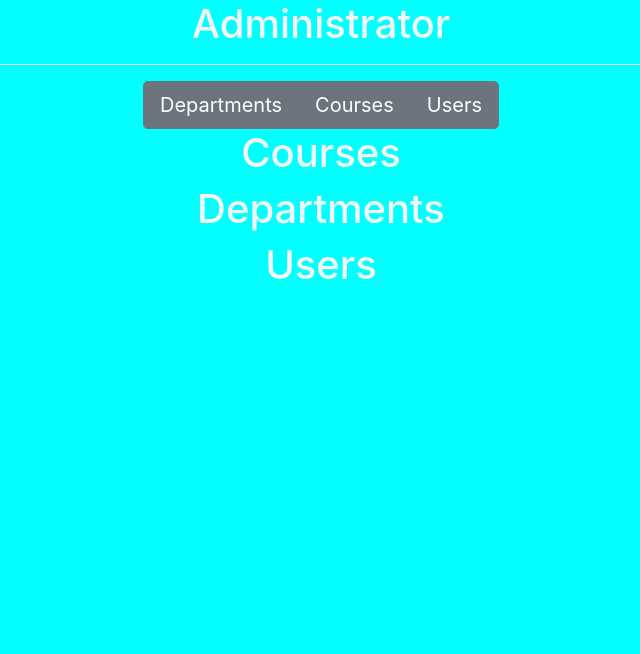
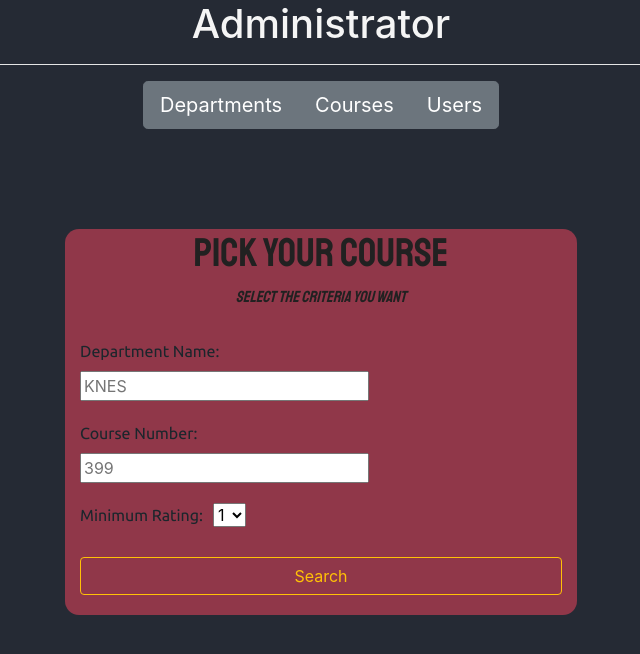
Before and after one commit to elliotcho/Rate-My-Courses, a React (Create React App) app in the folder client/: page /admin in a window 1280 px wide. Shown: the top 654 px of the page, without its empty margins (319-959 px from the left). Built offline with nearby package versions, Linux system fonts and the light colour scheme.

Commit message:
pick-a-course

```diff
--- a/client/public/index.html
+++ b/client/public/index.html
@@ -6,6 +6,8 @@
     <title>Rate My Courses</title>
     <!--Bootsrap 4 cdn-->
     <link rel="stylesheet" href="https://maxcdn.bootstrapcdn.com/bootstrap/4.0.0/css/bootstrap.min.css" integrity="sha384-Gn5384xqQ1aoWXA+058RXPxPg6fy4IWvTNh0E263XmFcJlSAwiGgFAW/dAiS6JXm" crossorigin="anonymous">
+    <!--Char's google fonts-->
+    <link href="https://fonts.googleapis.com/css2?family=Staatliches&family=Ubuntu&display=swap" rel="stylesheet">
   </head>
   <body>
     <div id="root"></div>
--- a/client/src/components/admin/AdminHome.css
+++ b/client/src/components/admin/AdminHome.css
@@ -1,5 +1,8 @@
-body{
-    background-color: #2F2FA2;
+.admin-home {
+    position: fixed;
+    width: 100%;
+    height:100%;
+    background-color: #252a34;
 }
 hr{
     background-color: white;
--- a/client/src/components/admin/AdminHome.jsx
+++ b/client/src/components/admin/AdminHome.jsx
@@ -15,7 +15,7 @@ class AdminHome extends Component{
 
     render(){
         return(
-            <div>
+            <div className="admin-home">
                 <h1>Administrator</h1>
                 <hr></hr>
                 <div className="btn-group-wrap">
--- /dev/null
+++ b/client/src/components/admin/Courses.css
@@ -0,0 +1,38 @@
+.courses {
+    background-color: #903749;
+    width: 40%;
+    margin-top: 100px;
+    border-radius: 14px;
+    padding-bottom: 20px;
+}
+
+.courses h1, .courses p{
+    color: #212121;
+    text-align: center;
+    font-family: 'Staatliches', cursive;
+}
+
+.courses section {
+    margin: 30px 0 10px;
+}
+
+
+.courses label {
+    color: #1b262c;
+    font-family: 'Ubuntu', sans-serif;
+}
+
+.courses input {
+    display: block;
+    width: 60%;
+    margin-bottom: 20px;
+    outline-color: #0f4c75;
+}
+
+.courses .ratings {
+    margin-bottom: 20px;
+}
+
+.courses .ratings_choice {
+    margin-left: 10px;
+}
--- a/client/src/components/admin/Courses.jsx
+++ b/client/src/components/admin/Courses.jsx
@@ -1,10 +1,31 @@
 import React, {Component} from 'react';
+import './Courses.css';
 
 class Courses extends Component{
     render(){
         return(
-            <div>
-                <h1>Courses</h1>
+            <div className="courses container-fluid">
+                <form>
+                    <h1>Pick your course</h1>
+                    <p> <i>Select the criteria you want</i> </p>
+                    <section className="selection">
+                        <label htmlFor="department_name">Department Name:</label>
+                        <input className="department_name" type="text" placeholder="KNES"/>
+
+                        <label htmlFor="course_number">Course Number:</label>
+                        <input className="course_number"type="text" placeholder="399"/>
+
+                        <label className="ratings" htmlFor="ratings">Minimum Rating:</label>
+                        <select className="ratings_choice" name="ratings">
+                            <option value="ratings">1</option>
+                            <option value="ratings">2</option>
+                            <option value="ratings">3</option>
+                            <option value="ratings">4</option>
+                            <option value="ratings">5</option>
+                        </select>
+                    </section>
+                    <button className="btn btn-outline-warning btn-block">Search</button>
+                </form>
             </div>
         )
     }
--- a/client/src/components/admin/Departments.jsx
+++ b/client/src/components/admin/Departments.jsx
@@ -4,7 +4,7 @@ class Departments extends Component{
     render(){
         return(
             <div>
-                <h1>Departments</h1>
+
             </div>
         )
     }
--- a/client/src/components/admin/Users.jsx
+++ b/client/src/components/admin/Users.jsx
@@ -4,7 +4,7 @@ class Users extends Component{
     render(){
         return(
             <div>
-                <h1>Users</h1>
+
             </div>
         )
     }
--- a/client/src/components/auth/LogIn.css
+++ b/client/src/components/auth/LogIn.css
@@ -1,8 +1,6 @@
-body{
-    background-color: blueviolet;
-}
 
 .sign-in {
+    background-color: #ececec;
     position: fixed;
     display: flex;
     align-items: center;
@@ -23,7 +21,7 @@ body{
 .sign-in span {
     color: #e84a5f;
 }
-.sign-in p, label {
+.sign-in p, .sign-in label {
     color: #ffc0d0;
 }
 
@@ -38,6 +36,3 @@ body{
     margin: 10px 0 7px;
     border-radius: 17px;
 }
-
-.sign-in .sign-up-btn {
-}
```
